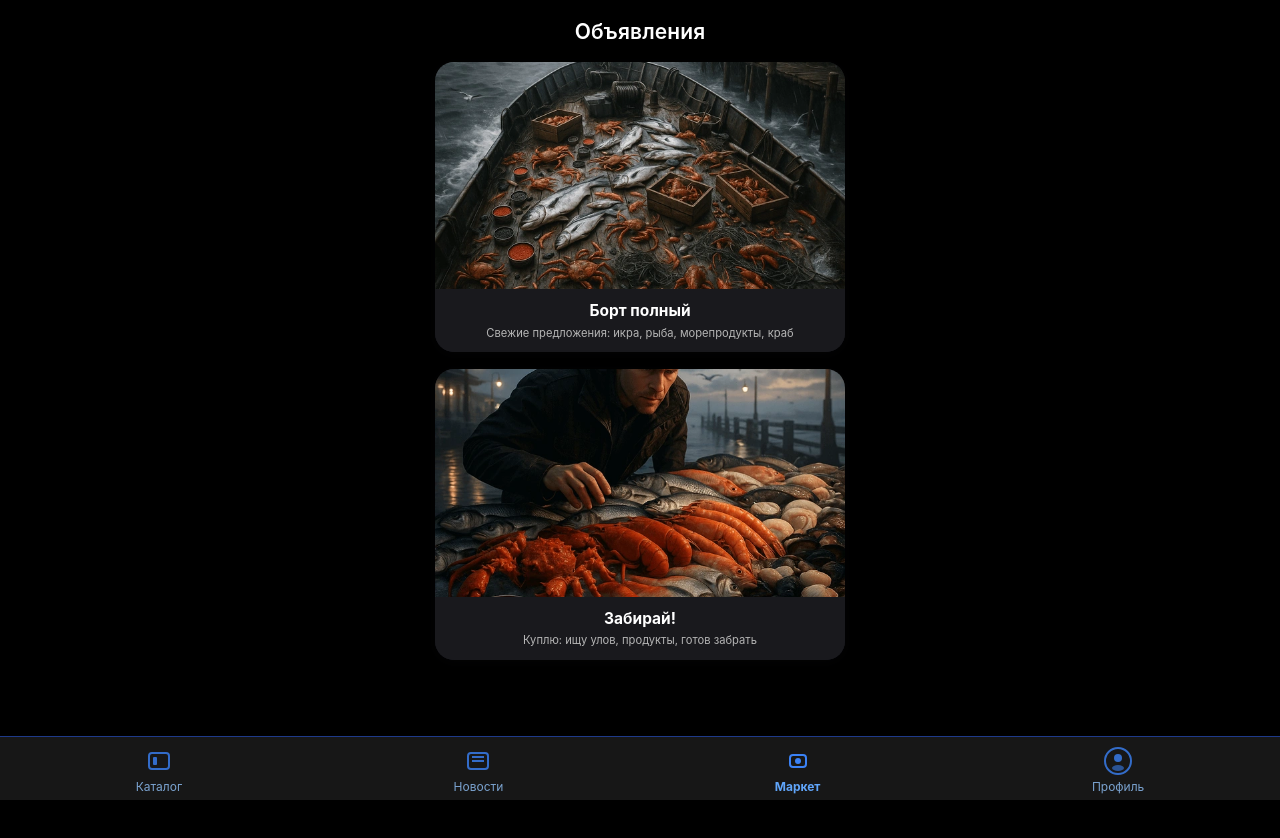
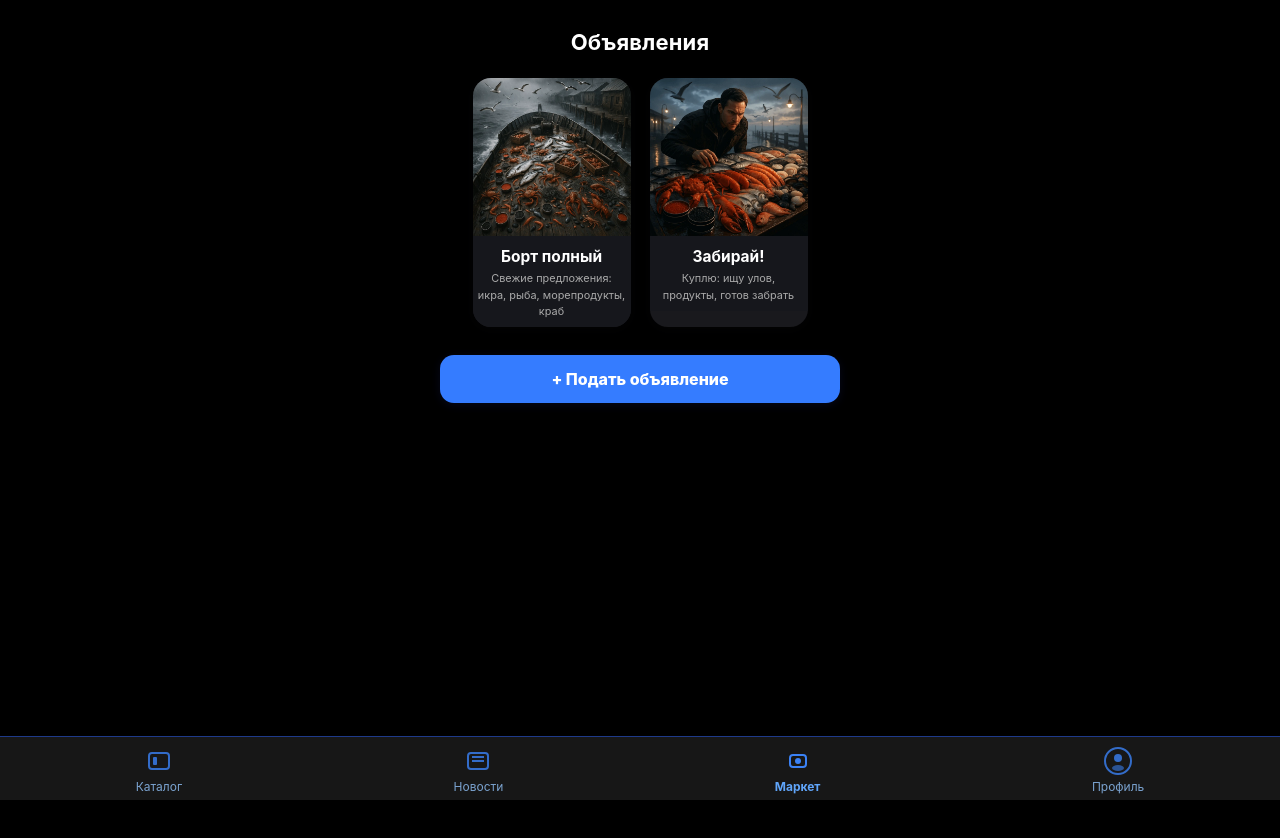
Before and after one commit to AlexSalavat/ikra-miniapp, a React (Create React App) app: page /market in a window 1280 px wide. Shown: the top 838 px of the page. Built offline with nearby package versions, Linux system fonts and the light colour scheme.

Commit message:
feat: обновление карточек и ma

```diff
--- a/src/components/Market.js
+++ b/src/components/Market.js
@@ -1,4 +1,5 @@
 import React from "react";
+import { useNavigate } from "react-router-dom";
 
 const CARDS = [
   {
@@ -17,45 +18,64 @@ const CARDS = [
   },
 ];
 
+const CARD_WIDTH = 158; // Можно менять по вкусу
+const CARD_GAP = 19;
+
 export default function Market() {
+  const navigate = useNavigate();
+
   return (
     <div className="bg-black min-h-screen pb-20 pt-4 flex flex-col items-center">
       <div style={{
         width: "100%",
-        maxWidth: 410,
+        maxWidth: 400,
         margin: "0 auto",
+        marginTop: 10,
       }}>
         <h1 style={{
           color: "#fff",
-          fontWeight: 600,
-          fontSize: 21,
-          margin: "0 0 14px 0",
+          fontWeight: 700,
+          fontSize: 22,
+          margin: "0 0 19px 0",
           letterSpacing: 0.13,
           textAlign: "center",
         }}>
           Объявления
         </h1>
-        <div style={{ width: "100%", display: "flex", flexDirection: "column", gap: 17 }}>
+
+        {/* Сетка карточек */}
+        <div style={{
+          display: "grid",
+          gridTemplateColumns: `repeat(2, ${CARD_WIDTH}px)`,
+          gap: CARD_GAP,
+          justifyContent: "center",
+          marginBottom: 28,
+        }}>
           {CARDS.map((card, idx) => (
             <a
               key={card.key}
               href={card.link}
               style={{
-                borderRadius: 19,
-                background: "#18181e",
+                borderRadius: 18,
+                background: "#19191d",
                 overflow: "hidden",
-                width: "100%",
-                maxWidth: 410,
-                margin: "0 auto",
+                width: CARD_WIDTH,
                 boxShadow: "0 2px 13px #16141a33",
-                textDecoration: "none"
+                textDecoration: "none",
+                transition: "box-shadow .13s",
+                display: "flex",
+                flexDirection: "column",
+                alignItems: "center",
+                cursor: "pointer"
               }}
             >
               <div style={{
                 width: "100%",
-                aspectRatio: "1.8/1",
+                aspectRatio: "1 / 1",
                 background: "#23232a",
-                position: "relative"
+                display: "flex",
+                alignItems: "center",
+                justifyContent: "center"
               }}>
                 <img
                   src={card.image}
@@ -69,9 +89,11 @@ export default function Market() {
                   onError={e => { e.target.src = "/images/no-image.webp"; }}
                 />
               </div>
+              {/* Название и описание под карточкой */}
               <div style={{
-                background: "#19191d",
-                padding: "10px 7px 11px 7px",
+                width: "100%",
+                background: "#16171c",
+                padding: "9px 5px 8px 5px",
                 textAlign: "center",
                 minHeight: 46,
               }}>
@@ -86,16 +108,36 @@ export default function Market() {
                   textOverflow: "ellipsis"
                 }}>{card.title}</div>
                 <div style={{
-                  fontSize: 11.2,
-                  color: "#b5b5b5",
-                  whiteSpace: "nowrap",
+                  fontSize: 10.9,
+                  color: "#a9a9a9",
+                  whiteSpace: "normal",
                   overflow: "hidden",
-                  textOverflow: "ellipsis"
+                  textOverflow: "ellipsis",
+                  minHeight: 16
                 }}>{card.description}</div>
               </div>
             </a>
           ))}
         </div>
+
+        {/* Кнопка подать объявление */}
+        <button
+          style={{
+            background: "#357cff",
+            color: "#fff",
+            fontWeight: 800,
+            borderRadius: 14,
+            padding: "12px 0",
+            fontSize: 16,
+            width: "100%",
+            border: "none",
+            cursor: "pointer",
+            boxShadow: "0 2px 10px #2533af27"
+          }}
+          onClick={() => navigate("/market/sell/create")}
+        >
+          + Подать объявление
+        </button>
       </div>
     </div>
   );
```
Also changed, not shown: public/images/ikra1.webp (added).
